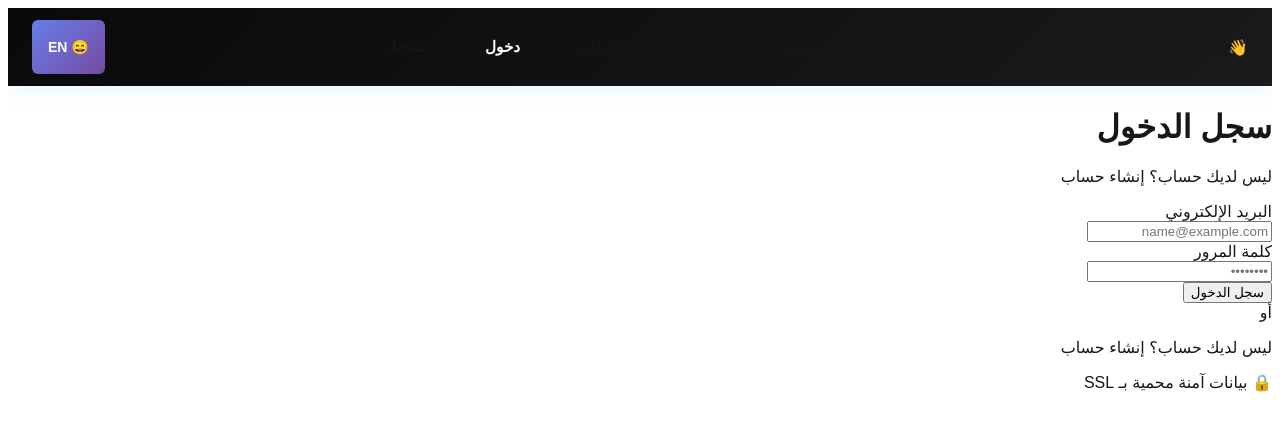
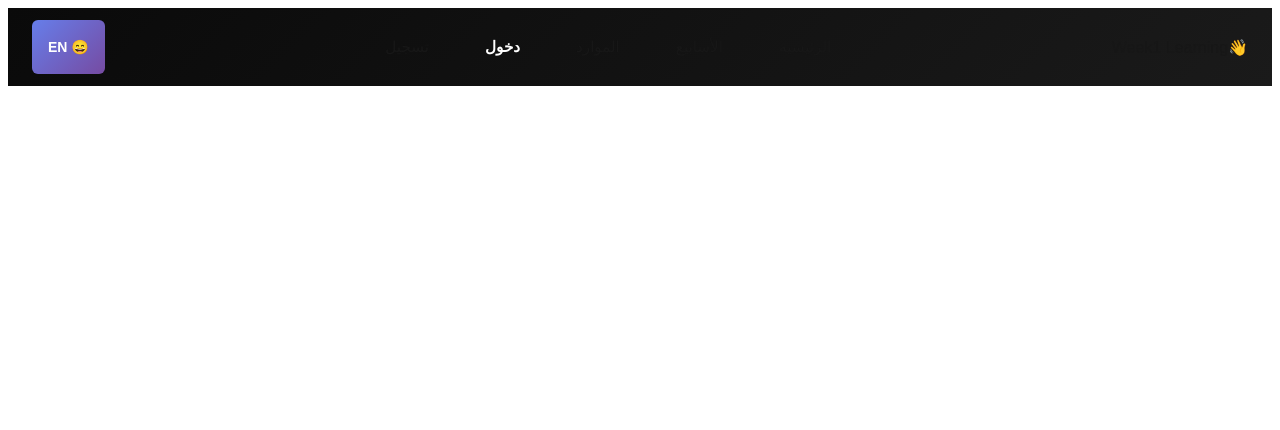
Before and after one commit to Ihsan76/week1-learning, a Next.js app: page /login in a window 1280 px wide. Shown: the top 430 px of the page. Built offline with nearby package versions, Linux system fonts and the light colour scheme.

Commit message:
Update login page to use setAuth for authentication
Refactor login logic to use setAuth for user authentication and handle errors appropriately.

```diff
--- a/src/app/login/page.tsx
+++ b/src/app/login/page.tsx
@@ -1,5 +1,6 @@
 // src/app/login/page.tsx
 'use client';
+
 import { useState } from 'react';
 import { useRouter } from 'next/navigation';
 import { useAuthStore } from '@/lib/store';
@@ -14,9 +15,12 @@ export default function LoginPage() {
   const [password, setPassword] = useState('');
   const [error, setError] = useState('');
   const [loading, setLoading] = useState(false);
+
   const locale = useLocaleStore((state) => state.locale);
   const router = useRouter();
-  const login = useAuthStore((state) => state.login);
+
+  // نفس الدالة setAuth كما في التسجيل
+  const setAuth = useAuthStore((state) => state.setAuth);
 
   const t = translations[locale as keyof typeof translations] || translations.en;
 
@@ -31,12 +35,25 @@ export default function LoginPage() {
         headers: { 'Content-Type': 'application/json' },
         body: JSON.stringify({ email, password }),
       });
+
       const data = await response.json();
+
       if (!response.ok) {
         setError(data.error || t.auth.error);
         return;
       }
-      login(email);
+
+      // نتوقع نفس البنية: user + token
+      const { user, token } = data;
+
+      if (!user || !token) {
+        setError(t.auth.error);
+        return;
+      }
+
+      // تخزين بيانات المستخدم من قاعدة البيانات عبر الباك إند
+      setAuth(user, token);
+
       router.push('/dashboard');
     } catch (err) {
       setError(t.auth.error);
@@ -46,116 +63,12 @@ export default function LoginPage() {
   };
 
   return (
+    // نفس تصميم النموذج الذي عندك حالياً مع الفورم الذي يستدعي handleSubmit
+    // مع حذف الأيقونات إن رغبت، لا تؤثر على المنطق
+    // ...
+    // استخدم نفس JSX الحالي فقط غيّر دالة handleSubmit أعلاه
     <div className="min-h-screen w-full bg-gradient-to-br from-slate-900 via-slate-800 to-slate-900 flex items-center justify-center px-4 py-12">
-      <div className="w-full max-w-md">
-        {/* Card Container */}
-        <div className="bg-white/10 backdrop-blur-xl rounded-2xl shadow-2xl border border-white/20 p-8 space-y-6">
-          {/* Header */}
-          <div className="text-center space-y-3">
-            <div className="inline-block p-3 bg-gradient-to-br from-blue-500 to-purple-600 rounded-lg">
-
-            </div>
-            <h1 className="text-3xl font-bold text-white">{t.auth.signIn}</h1>
-            <p className="text-gray-300 text-sm">
-              {t.auth.noAccount}{' '}
-              <a href="/register" className="text-blue-400 hover:text-blue-300 font-semibold transition-colors">
-                {t.auth.signUp}
-              </a>
-            </p>
-          </div>
-
-          {/* Error Message */}
-          {error && (
-            <div className="bg-red-500/20 border border-red-500/50 rounded-lg p-4 flex items-start gap-3">
-               <p className="text-red-200 text-sm">{error}</p>
-            </div>
-          )}
-
-          {/* Form */}
-          <form onSubmit={handleSubmit} className="space-y-5">
-            {/* Email Field */}
-            <div className="space-y-2">
-              <label className="block text-sm font-semibold text-gray-200">
-                {t.auth.email}
-              </label>
-              <div className="relative">
-                <div className="absolute inset-y-0 left-0 pl-4 flex items-center pointer-events-none">
-
-                </div>
-                <input
-                  type="email"
-                  value={email}
-                  onChange={(e) => setEmail(e.target.value)}
-                  placeholder="name@example.com"
-                  required
-                  className="w-full pl-12 pr-4 py-3 bg-white/10 border border-white/20 rounded-lg text-white placeholder-gray-400 focus:outline-none focus:ring-2 focus:ring-blue-500 focus:border-transparent transition-all"
-                />
-              </div>
-            </div>
-
-            {/* Password Field */}
-            <div className="space-y-2">
-              <label className="block text-sm font-semibold text-gray-200">
-                {t.auth.password}
-              </label>
-              <div className="relative">
-                <div className="absolute inset-y-0 left-0 pl-4 flex items-center pointer-events-none">
-
-                </div>
-                <input
-                  type="password"
-                  value={password}
-                  onChange={(e) => setPassword(e.target.value)}
-                  placeholder="••••••••"
-                  required
-                  className="w-full pl-12 pr-4 py-3 bg-white/10 border border-white/20 rounded-lg text-white placeholder-gray-400 focus:outline-none focus:ring-2 focus:ring-blue-500 focus:border-transparent transition-all"
-                />
-              </div>
-            </div>
-
-            {/* Submit Button */}
-            <button
-              type="submit"
-              disabled={loading}
-              className="w-full py-3 px-4 bg-gradient-to-r from-blue-500 to-purple-600 text-white font-semibold rounded-lg hover:from-blue-600 hover:to-purple-700 focus:outline-none focus:ring-2 focus:ring-blue-500 focus:ring-offset-2 focus:ring-offset-slate-900 disabled:opacity-50 disabled:cursor-not-allowed transition-all duration-200 transform hover:scale-105 active:scale-95"
-            >
-              {loading ? (
-                <span className="flex items-center justify-center gap-2">
-
-                  جاري الدخول...
-                </span>
-              ) : (
-                t.auth.signIn
-              )}
-            </button>
-          </form>
-
-          {/* Divider */}
-          <div className="relative">
-            <div className="absolute inset-0 flex items-center">
-              <div className="w-full border-t border-white/10"></div>
-            </div>
-            <div className="relative flex justify-center text-sm">
-              <span className="px-2 bg-gradient-to-br from-slate-900 via-slate-800 to-slate-900 text-gray-400">
-                {locale === 'ar' ? 'أو' : 'OR'}
-              </span>
-            </div>
-          </div>
-
-          {/* Footer */}
-          <p className="text-center text-gray-400 text-sm">
-            {locale === 'ar' ? 'ليس لديك حساب؟' : 'New to Week1 Learning?'}{' '}
-            <a href="/register" className="text-blue-400 hover:text-blue-300 font-semibold transition-colors">
-              {t.auth.signUp}
-            </a>
-          </p>
-        </div>
-
-        {/* Bottom Info */}
-        <p className="text-center text-gray-400 text-xs mt-6">
-          🔒 {locale === 'ar' ? 'بيانات آمنة محمية بـ SSL' : 'Your data is secure'}
-        </p>
-      </div>
+      {/* ضع هنا نفس الـ JSX الذي تملكه الآن، مع onSubmit={handleSubmit} */}
     </div>
   );
 }
```
